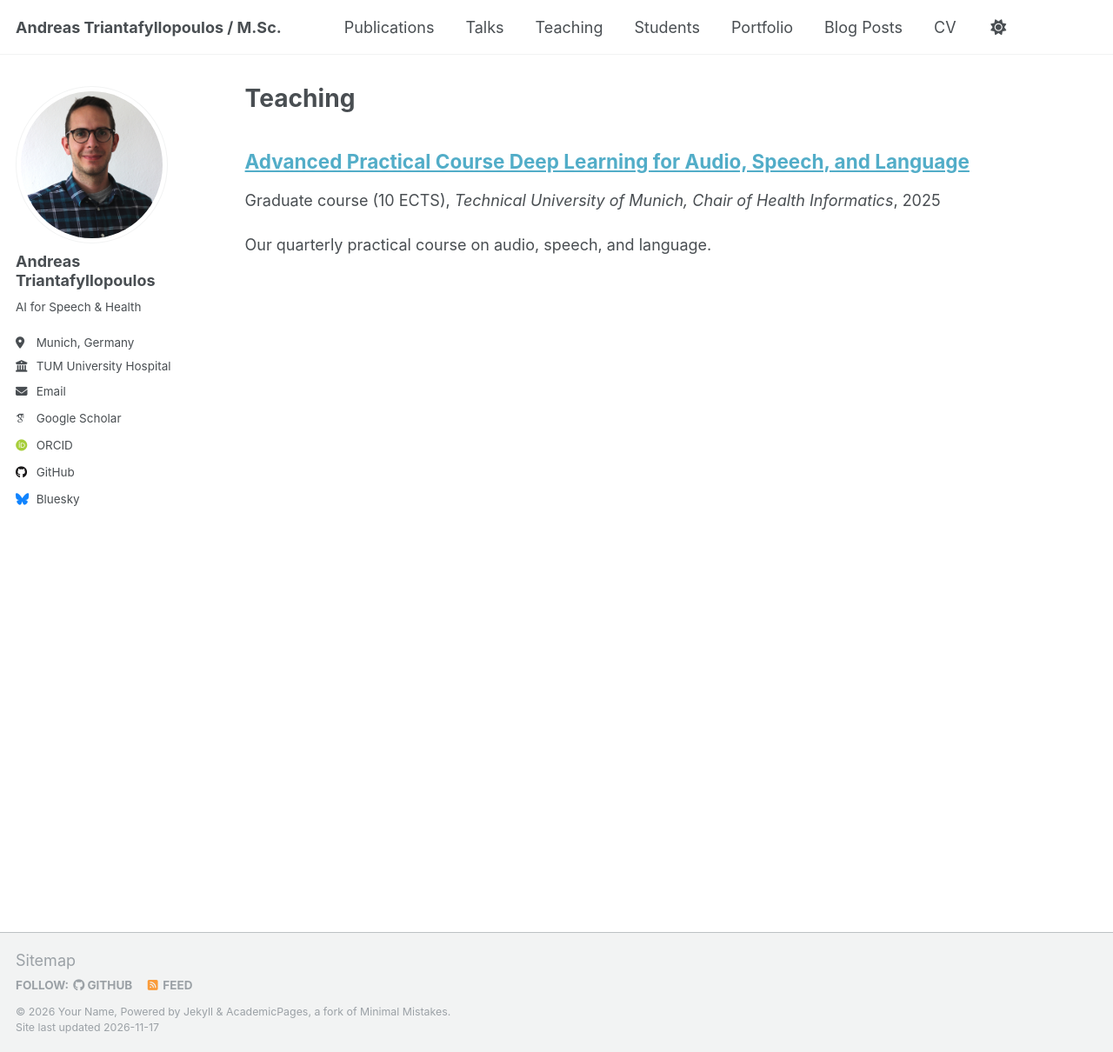
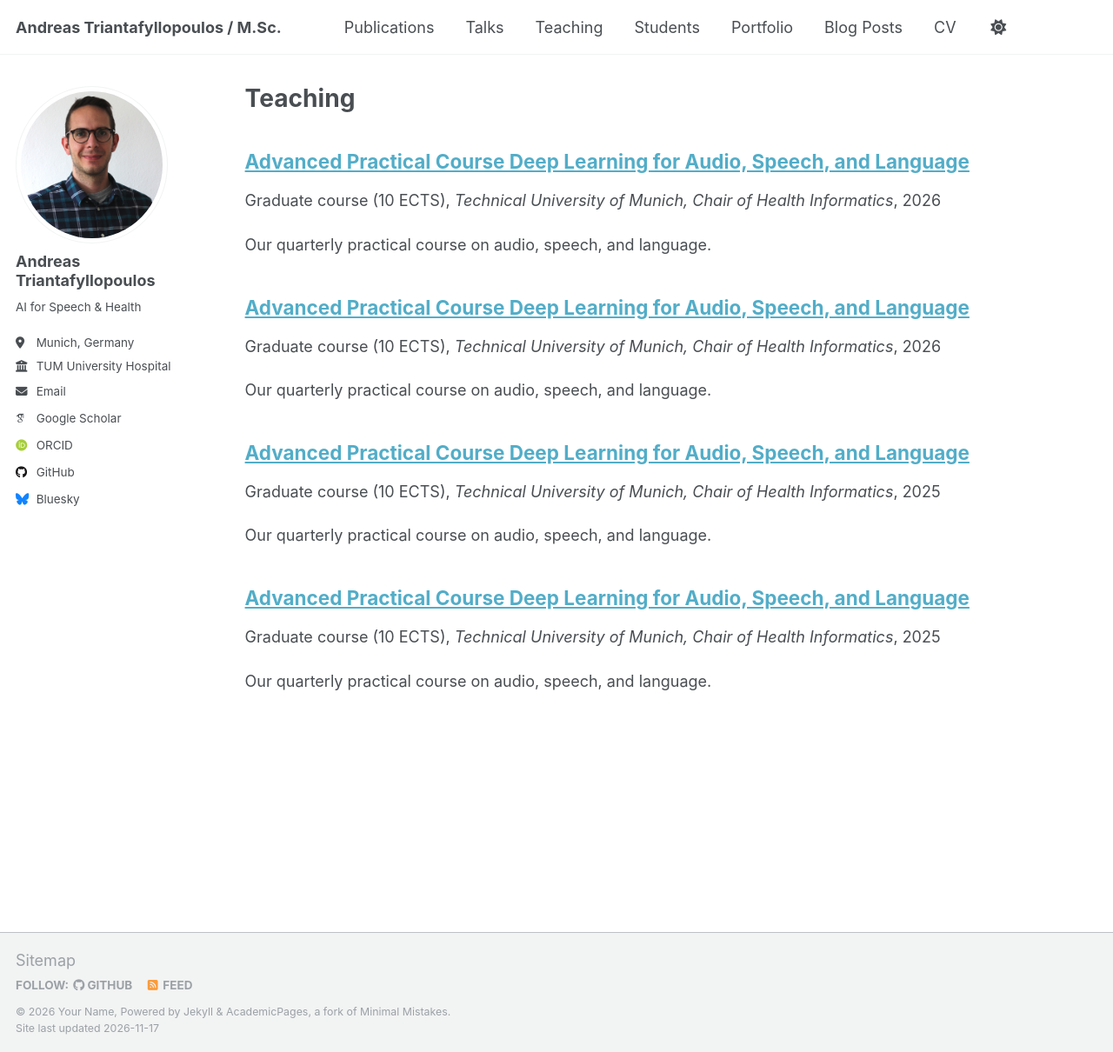
Before and after one commit to ATriantafyllopoulos/ATriantafyllopoulos.github.io, a Jekyll site: the page built from _pages/teaching.html, in a window 1280 px wide and 1210 px high. Shown: the whole window at 87% size. Built offline with Jekyll 4.4.1, drawn with Linux system fonts in a browser that asks for light colours; some web fonts are replaced; a script that is not in the unit is left out.

Commit message:
Updated teaching

```diff
--- /dev/null
+++ b/_teaching/2025-autumn-teaching.md
@@ -0,0 +1,19 @@
+---
+title: "Advanced Practical Course Deep Learning for Audio, Speech, and Language"
+collection: teaching
+type: "Graduate course (10 ECTS)"
+permalink: /teaching/2025-autumn-teaching
+venue: "Technical University of Munich, Chair of Health Informatics"
+date: 2025-10-01
+location: "Munich, Germany"
+---
+
+Our quarterly practical course on audio, speech, and language.
+
+Workflow
+======
+We form groups of 2-3 students and they work under the supervision of a tutor for the duration of the semester (13 weeks). The first few weeks we offer introductory lectures and provide recommended reading. The next weeks are centered on implementation & experiments.
+
+Topic
+======
+I supervised two topics for our 2025 autumn course. The first was titled "Personalized speech emotion recognition". It was focused on extending my prior work on personalized SER. The second was on "Adaptive speech enhancement". Both followed the adaptive paradigm which I investigated for my disseration.
--- /dev/null
+++ b/_teaching/2026-autumn-teaching.md
@@ -0,0 +1,19 @@
+---
+title: "Advanced Practical Course Deep Learning for Audio, Speech, and Language"
+collection: teaching
+type: "Graduate course (10 ECTS)"
+permalink: /teaching/2026-autumn-teaching
+venue: "Technical University of Munich, Chair of Health Informatics"
+date: 2026-10-01
+location: "Munich, Germany"
+---
+
+Our quarterly practical course on audio, speech, and language.
+
+Workflow
+======
+We form groups of 2-3 students and they work under the supervision of a tutor for the duration of the semester (13 weeks). The first few weeks we offer introductory lectures and provide recommended reading. The next weeks are centered on implementation & experiments.
+
+Topic
+======
+I co-supervised two topics for our 2025 autumn course, one focusing on ecoacoustics and another on SpeechLLMs for speech emotion recognition.
--- /dev/null
+++ b/_teaching/2026-spring-teaching.md
@@ -0,0 +1,19 @@
+---
+title: "Advanced Practical Course Deep Learning for Audio, Speech, and Language"
+collection: teaching
+type: "Graduate course (10 ECTS)"
+permalink: /teaching/2026-spring-teaching
+venue: "Technical University of Munich, Chair of Health Informatics"
+date: 2026-05-01
+location: "Munich, Germany"
+---
+
+Our quarterly practical course on audio, speech, and language.
+
+Workflow
+======
+We form groups of 2-3 students and they work under the supervision of a tutor for the duration of the semester (13 weeks). The first few weeks we offer introductory lectures and provide recommended reading. The next weeks are centered on implementation & experiments.
+
+Topic
+======
+I supervised one topic for our 2026 spring course. It was on adapting AudioLLMs for speech emotion recognition and reasoning.
```
Also changed, not shown: _teaching/2025-spring-teaching.md (+1 -1 lines).
